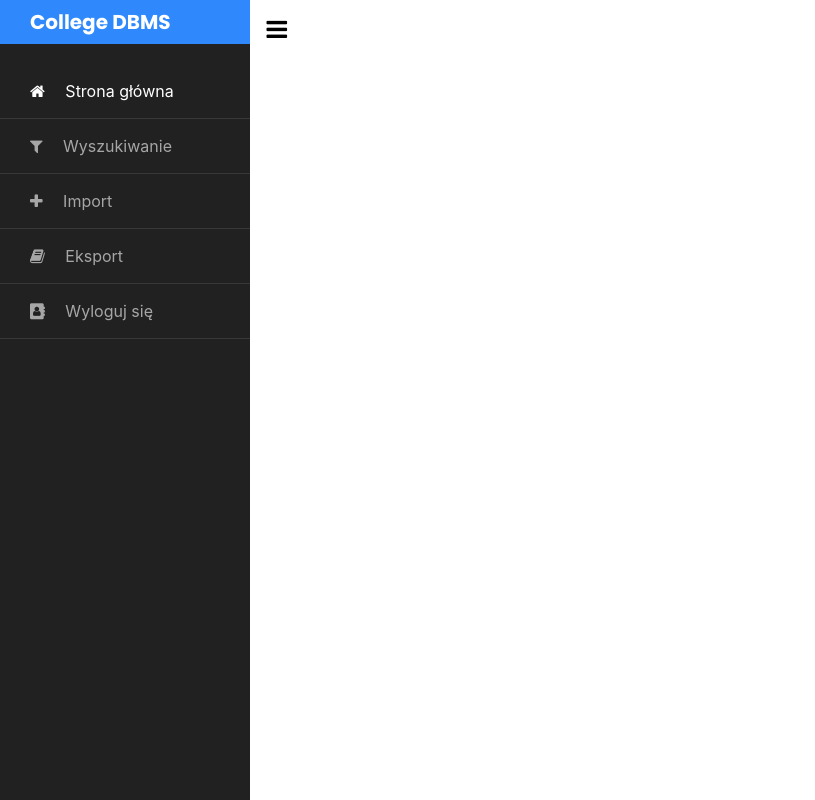
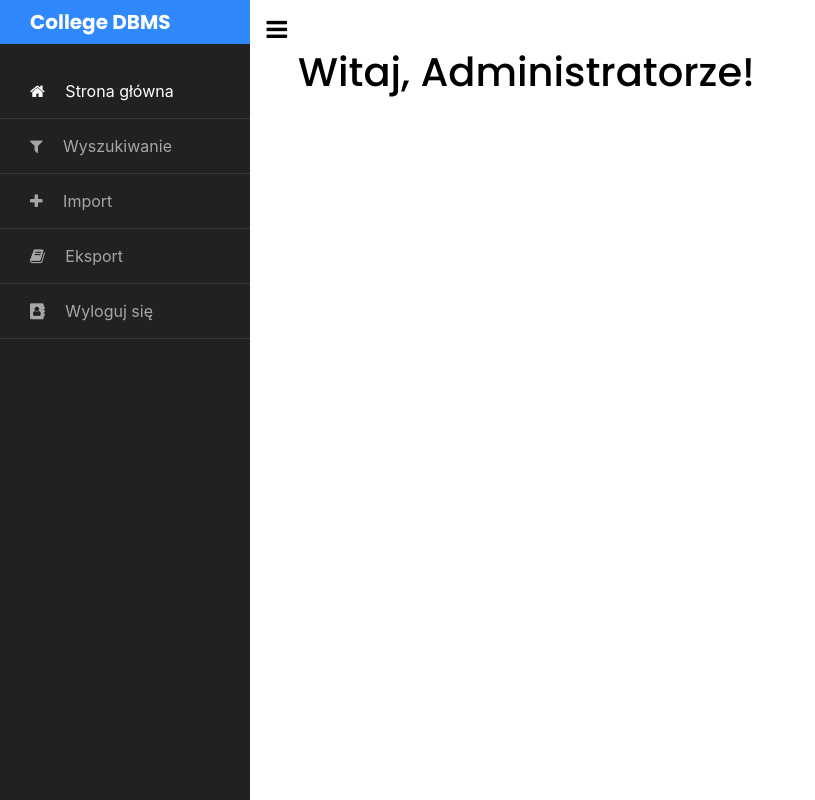
Before and after one commit to Ilvondir/college-dbms, a PHP site: page /index.php in a window 1280 px wide. Shown: the whole page, without its empty margins (0-815 px from the left). Run offline with PHP 8.4, Linux system fonts and the light colour scheme; the visitor is signed in with stand-in values (Sample User, id 1).

Commit message:
logging mechanism improved

```diff
--- a/index.php
+++ b/index.php
@@ -75,6 +75,11 @@
 
 
         <div id="content" class="p-4 p-md-5 pt-5">
+            <?php
+                if (isset($_SESSION["logged"])) {
+                    if ($_SESSION["logged"]) echo "<h1 class='h1'>Witaj, Administratorze!</h1>";
+                }
+            ?>
 
         </div>
     </div>
--- a/login.php
+++ b/login.php
@@ -1,5 +1,9 @@
 <?php
     session_start();
+
+    if (isset($_SESSION["logged"])) {
+        if ($_SESSION["logged"]) header("Location: index.php");
+    }
 ?>
 
 <!DOCTYPE html>
```
